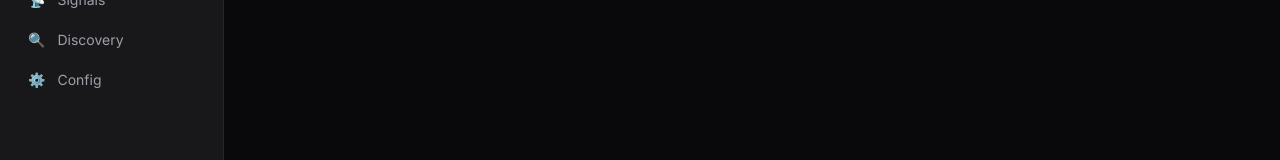
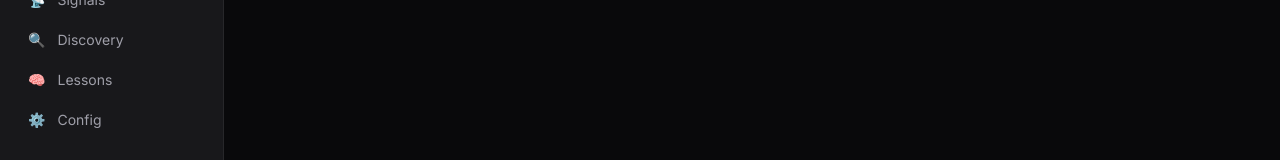
Before and after one commit to Adewagold/claude-invest, a Next.js app in the folder dashboard/: page / in a window 1280 px wide. Shown: the part 210-370 px from the top of the page. Built offline with nearby package versions, Linux system fonts and the light colour scheme; no server answers.

Commit message:
feat: add lessons link to navigation

```diff
--- a/dashboard/src/components/nav.tsx
+++ b/dashboard/src/components/nav.tsx
@@ -9,6 +9,7 @@ const links = [
   { href: "/trades", label: "Trades", icon: "📋" },
   { href: "/signals", label: "Signals", icon: "📡" },
   { href: "/discovery", label: "Discovery", icon: "🔍" },
+  { href: "/lessons", label: "Lessons", icon: "🧠" },
   { href: "/config", label: "Config", icon: "⚙️" },
 ];
 
```
